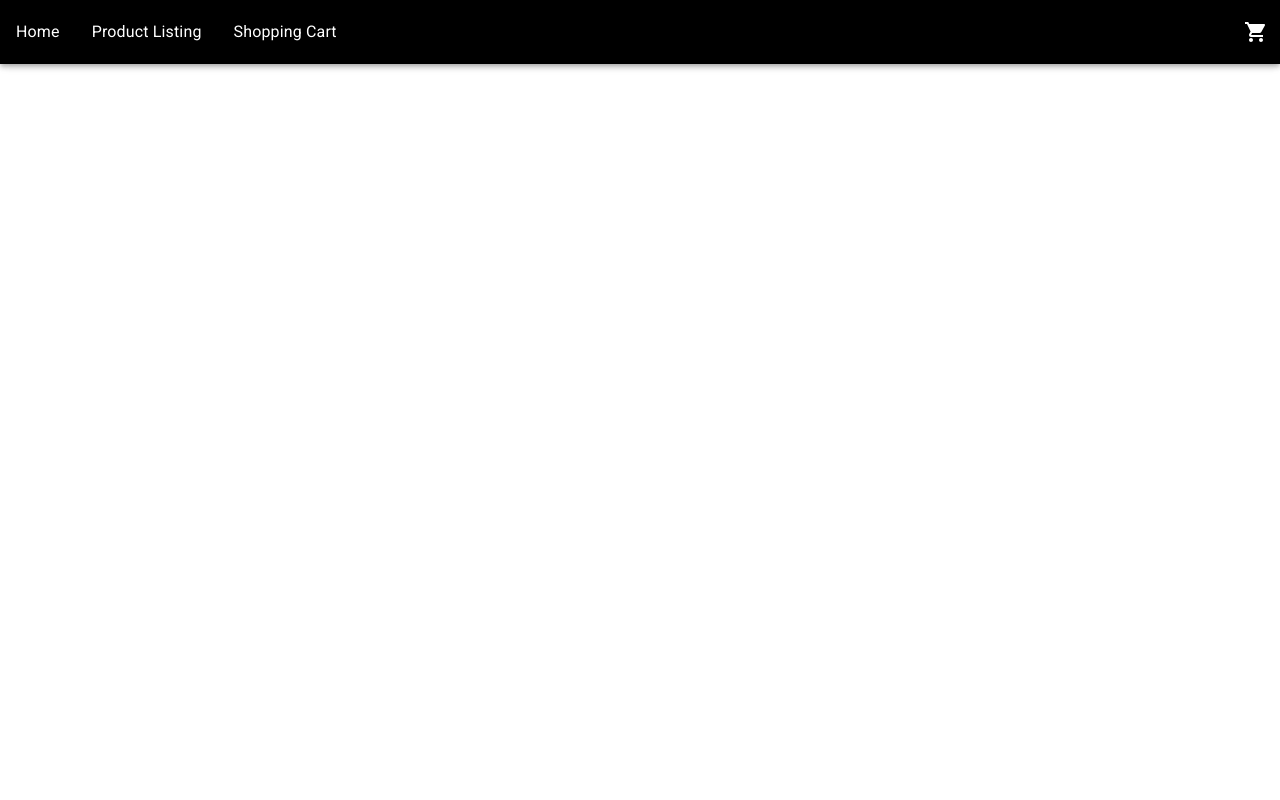
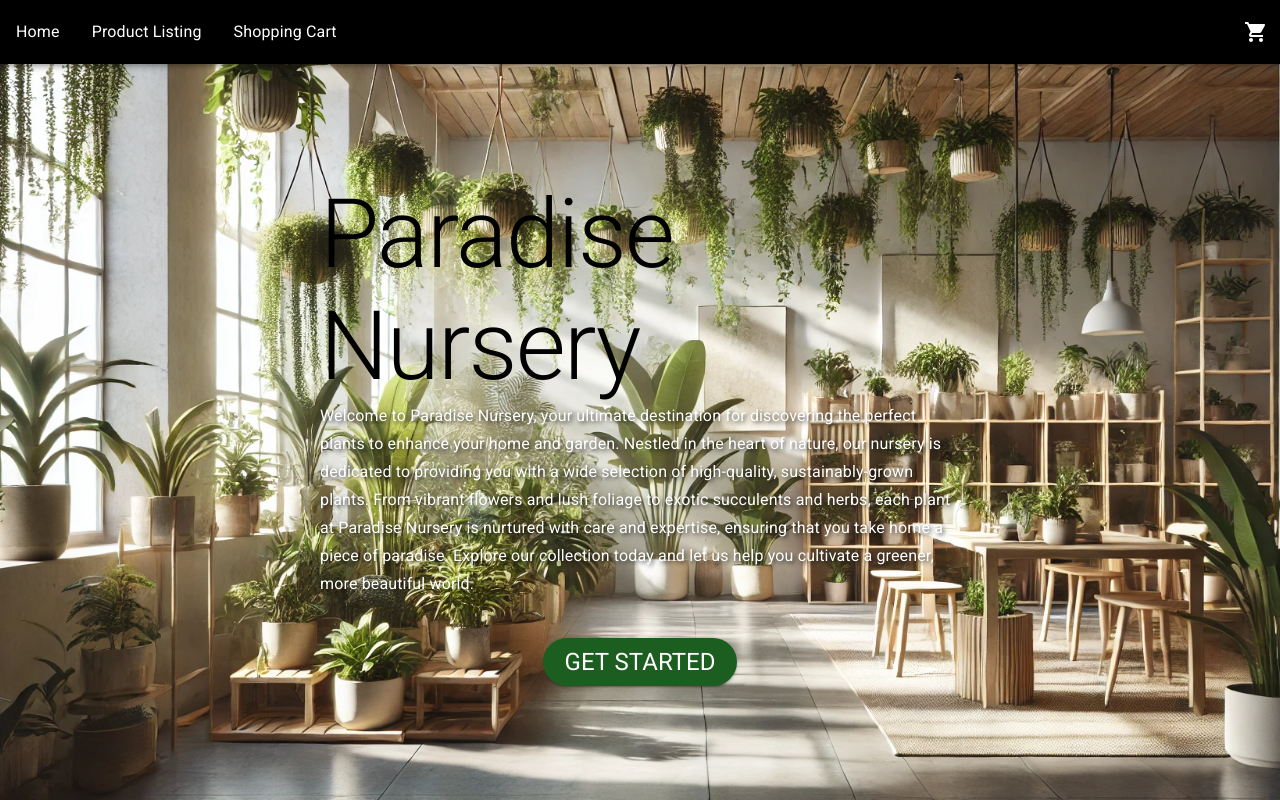
Before and after one commit to chub-rr17/IBM-Paradise-Nursery, a React (Vite) app: page / in a window 1280 px wide. Built offline with nearby package versions, Linux system fonts and the light colour scheme.

Commit message:
Add test version of pages (#13)

```diff
--- a/src/pages/Landing/Landing.tsx
+++ b/src/pages/Landing/Landing.tsx
@@ -1,8 +1,67 @@
+import { Box, Button, Typography } from "@mui/material";
 import { FC } from "react";
+import LandingImage from "../../assets/landing.webp";
+import { green } from "@mui/material/colors";
+import { ROUTES } from "../../routes/constants";
+import { Link } from "react-router-dom";
 
 // TODO: Update page
 const Landing: FC = () => {
-    return <div>Landing</div>
-}
+  return (
+    <Box
+      sx={{
+        backgroundImage: `url(${LandingImage})`,
+        backgroundSize: "cover",
+        backgroundPosition: "center",
+        minHeight: "calc(100vh - 64px)",
+        paddingTop: "64px",
+        display: "flex",
+        justifyContent: "center",
+        alignItems: "center",
+      }}
+    >
+      <Box sx={{ width: "50%", margin: "auto" }}>
+        <Typography variant="h1">Paradise Nursery</Typography>
+        <Typography
+          variant="subtitle1"
+          sx={{
+            color: "#fff",
+            textShadow: "2px 2px 4px rgba(0, 0, 0, 0.7)",
+          }}
+        >
+          Welcome to Paradise Nursery, your ultimate destination for discovering
+          the perfect plants to enhance your home and garden. Nestled in the
+          heart of nature, our nursery is dedicated to providing you with a wide
+          selection of high-quality, sustainably-grown plants. From vibrant
+          flowers and lush foliage to exotic succulents and herbs, each plant at
+          Paradise Nursery is nurtured with care and expertise, ensuring that
+          you take home a piece of paradise. Explore our collection today and
+          let us help you cultivate a greener, more beautiful world.
+        </Typography>
+        <Box sx={{ paddingTop: "40px", textAlign: "center" }}>
+          <Button
+            variant="contained"
+            size="large"
+            sx={{
+              borderRadius: "30px",
+              backgroundColor: green[900],
+              ":hover": {
+                backgroundColor: green[800],
+              },
+              a: {
+                color: "#fff",
+                textDecoration: "none",
+              },
+            }}
+          >
+            <Link to={ROUTES.ProductListing}>
+              <Typography variant="h5">Get Started</Typography>
+            </Link>
+          </Button>
+        </Box>
+      </Box>
+    </Box>
+  );
+};
 
-export default Landing
+export default Landing;
--- a/src/pages/ProductListing/ProductListing.tsx
+++ b/src/pages/ProductListing/ProductListing.tsx
@@ -1,8 +1,70 @@
-import { FC } from "react";
+import { Box, Divider, Grid, Typography } from "@mui/material";
+import { FC, useMemo } from "react";
+import { PRODUCTS_MOCK } from "../../data";
+import { ProductCard } from "../../components/ProductCard";
+import { Product } from "../../types";
+import { useDispatch } from "react-redux";
+import { addToCart } from "../../store/slices/cartSlice";
 
-// TODO: Update page
+const groupProductsByCategory = (products: Product[]) => {
+  return products.reduce((acc, product) => {
+    const categoryName = product.category.name;
+
+    if (!acc[categoryName]) {
+      acc[categoryName] = [];
+    }
+
+    acc[categoryName].push(product);
+
+    return acc;
+  }, {} as { [key: string]: Product[] });
+};
+
 const ProductListing: FC = () => {
-    return <div>Product Listing</div>
-}
+  const dispatch = useDispatch()
 
-export default ProductListing
+  const memoizedCategorizedProducts = useMemo(
+    () => groupProductsByCategory(PRODUCTS_MOCK),
+    []
+  );
+
+  const handleOnAddToCard = (product: Product) => {
+    dispatch(addToCart(product))
+  }
+
+  return (
+    <Box
+      sx={{
+        minHeight: "calc(100vh - 64px)",
+        backgroundColor: "#e1dcd0",
+        marginTop: "64px",
+        pt: 4,
+      }}
+    >
+      <Grid sx={{
+        display: 'flex',
+        flexDirection: 'column',
+        gap: 5
+      }}>
+        {Object.entries(memoizedCategorizedProducts).map(
+          ([category, products]) => {
+            return (
+              <Grid>
+                <Divider><Typography variant="h3">{category}</Typography></Divider>
+                <Grid container pt={2}>
+                  {products.map((product) => (
+                    <Grid xs={6} sm={4} md={3} lg={2}>
+                      <ProductCard product={product} onAddToCart={handleOnAddToCard} />
+                    </Grid>
+                  ))}
+                </Grid>
+              </Grid>
+            );
+          }
+        )}
+      </Grid>
+    </Box>
+  );
+};
+
+export default ProductListing;
--- a/src/pages/ShoppingCart/ShoppingCart.tsx
+++ b/src/pages/ShoppingCart/ShoppingCart.tsx
@@ -1,8 +1,87 @@
+import { Box, Grid, Typography } from "@mui/material";
 import { FC } from "react";
 
-// TODO: Update page
+import { OrderSummary } from "../../components/OrderSummary";
+import { useDispatch, useSelector } from "react-redux";
+import {
+  deleteFromCart,
+  resetCart,
+  selectProducts,
+  selectTotalPrice,
+  updateQuantity,
+} from "../../store/slices/cartSlice";
+import { ProductTable } from "../../components/ProductTable";
+import { ProductWithQuantity } from "../../types";
+import { Button } from "../../components/Button";
+import ShoppingCartIcon from "@mui/icons-material/ShoppingCart";
+import { Link } from "react-router-dom";
+import { ROUTES } from "../../routes/constants";
+
 const ShoppingCart: FC = () => {
-    return <div>Shopping Cart</div>
-}
+  const dispatch = useDispatch();
+  const totalPrice = useSelector(selectTotalPrice);
+  const products = useSelector(selectProducts);
 
-export default ShoppingCart
+  const handleOnDelete = (id: number) => {
+    dispatch(deleteFromCart(id));
+  };
+
+  const handleOnAddUnit = (product: ProductWithQuantity) => {
+    dispatch(updateQuantity({ ...product, quantity: product.quantity + 1 }));
+  };
+
+  const handleOnSubtractUnit = (product: ProductWithQuantity) => {
+    dispatch(updateQuantity({ ...product, quantity: product.quantity - 1 }));
+  };
+
+  return (
+    <Box
+      sx={{
+        height: "calc(100vh - 64px)",
+        backgroundColor: "#fff",
+        paddingTop: "64px",
+      }}
+    >
+      <Box
+        sx={{
+          textAlign: "center",
+        }}
+      >
+        <Typography variant="h2" align="center" mt={10}>
+          Your Cart
+        </Typography>
+        <Button>
+          <Link to={ROUTES.ProductListing}>
+            <Typography variant="body1">Continue Shopping</Typography>
+            <ShoppingCartIcon sx={{ pl: 1 }} />
+          </Link>
+        </Button>
+      </Box>
+      <Grid
+        container
+        mt={5}
+        sx={{
+          padding: 5,
+        }}
+        spacing={3}
+      >
+        <Grid xs={8} item>
+          <ProductTable
+            products={products}
+            onDeleteItem={handleOnDelete}
+            onAddUnit={handleOnAddUnit}
+            onSubtractUnit={handleOnSubtractUnit}
+          />
+        </Grid>
+        <Grid xs={4} item>
+          <OrderSummary
+            totalPrice={totalPrice}
+            onCheckout={() => dispatch(resetCart())}
+          />
+        </Grid>
+      </Grid>
+    </Box>
+  );
+};
+
+export default ShoppingCart;
```
Also changed, not shown: src/assets/landing.webp (added).
